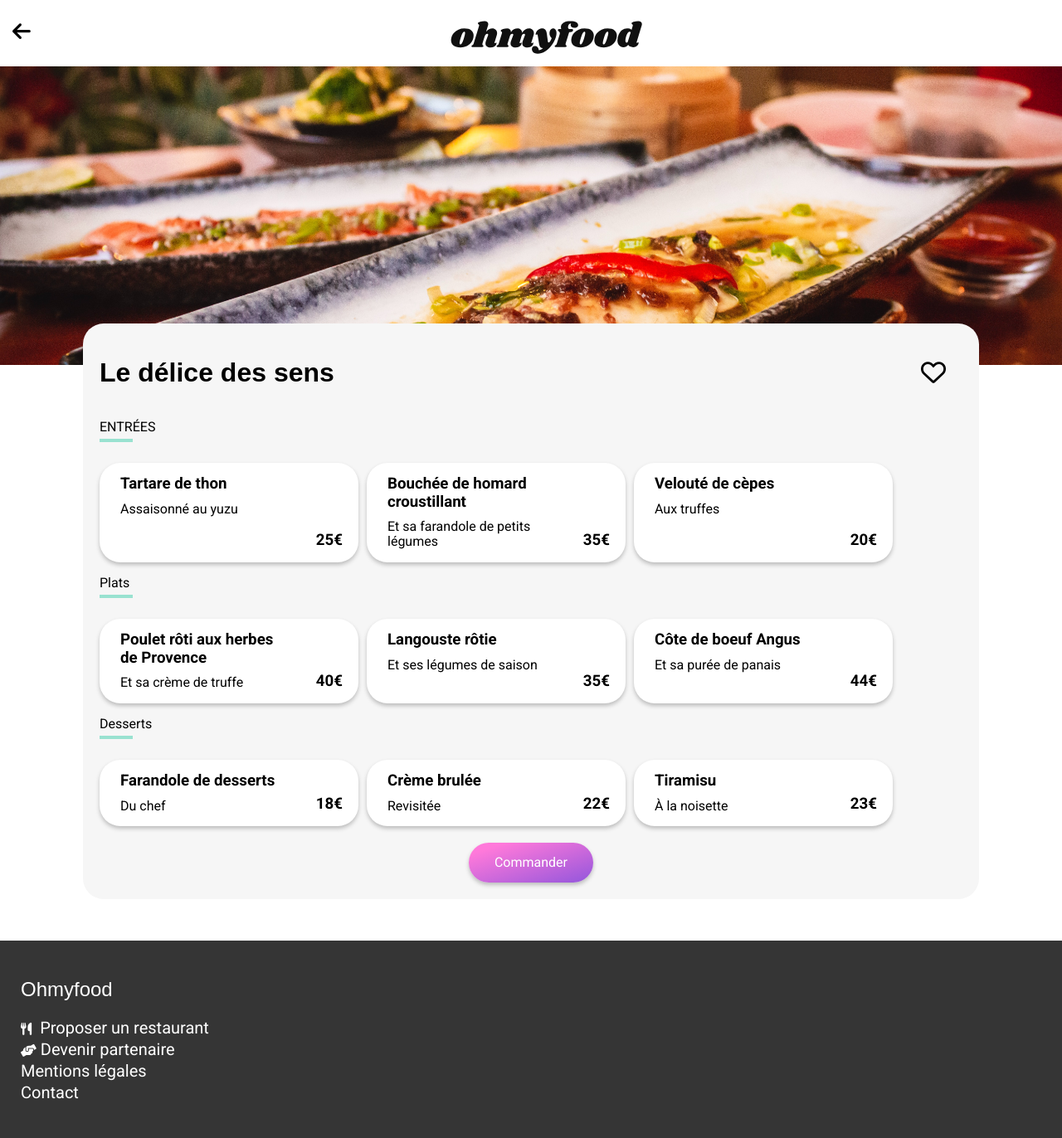
After one commit to valdruide/TristanViard_3_08032022, a PHP site: page /le-delice-des-sens.php in a window 1280 px wide. The commit adds this page. Shown: the whole page at 83% size. Run offline with PHP 8.4, Linux system fonts and the light colour scheme; some web fonts are replaced.

Commit message:
le delice des sens page

```diff
--- a/index.php
+++ b/index.php
@@ -134,6 +134,7 @@
                 </div>
 
                 <div class="card2">
+                    <a href="le-delice-des-sens.php">
                         <img src="style/img/louis-hansel-shotsoflouis-qNBGVyOCY8Q-unsplash.jpg" alt="image restaurant Le délice des sens">
                         <div class="flexbox">
                             <div class="cardTXT flexbox">
@@ -145,6 +146,7 @@
                                 <i class="fas fa-heart"></i>
                             </div>
                         </div>
+                    </a>
                 </div>
 
             </div>
--- /dev/null
+++ b/le-delice-des-sens.php
@@ -0,0 +1,158 @@
+<!DOCTYPE html>
+<html lang="fr">
+<head>
+    <meta charset="UTF-8">
+    <meta http-equiv="X-UA-Compatible" content="IE=edge">
+    <meta name="viewport" content="width=device-width, initial-scale=1.0">
+
+    <!-- Font Awesome -->
+    <link href="https://cdnjs.cloudflare.com/ajax/libs/font-awesome/6.0.0/css/all.min.css" rel="stylesheet">
+    <!-- CSS -->
+    <link rel="stylesheet" href="style/css/normalize.css">
+    <link rel="stylesheet" href="style/css/loader.css">
+    <link rel="stylesheet" href="style/css/main.css">
+    <link rel="stylesheet" href="style/css/responsive.css">
+
+    <title>Le délice des sens</title>
+</head>
+<body>
+
+    <?php include('components/header.php'); ?>
+
+
+
+    <main>
+        <div class="imageResto">
+            <img class="imgHead" src="style/img/louis-hansel-shotsoflouis-qNBGVyOCY8Q-unsplash.jpg" alt="image restaurant Le délice des sens">
+        </div>
+        <section class="sectionMenu1">
+            <div class="titre flexbox">
+                <h1>Le délice des sens</h1>
+                <div class="icoCoeur">
+                    <i class="far fa-heart"></i>
+                    <i class="fas fa-heart"></i>
+                </div>
+            </div>
+
+            <p class="subTtitle">ENTRÉES</p>
+            <div class="horizontalGreen"></div>
+            <div class="cardMenuList flexbox appear1">
+
+                <div class="card3 flexbox">
+                    <div class="card3Txt">
+                        <h3>Tartare de thon</h3>
+                        <p>Assaisonné au yuzu</p>
+                    </div>
+                    <h3 class="prix">25€</h3>
+                    <div class="cardAnim">
+                        <i class="fas fa-check-circle"></i>
+                    </div>
+                </div>
+                <div class="card3 flexbox">
+                    <div class="card3Txt">
+                        <h3>Bouchée de homard croustillant </h3>
+                        <p>Et sa farandole de petits légumes</p>
+                    </div>
+                    <h3 class="prix">35€</h3>
+                    <div class="cardAnim">
+                        <i class="fas fa-check-circle"></i>
+                    </div>
+                </div>
+                <div class="card3 flexbox">
+                    <div class="card3Txt">
+                        <h3>Velouté de cèpes</h3>
+                        <p>Aux truffes</p>
+                    </div>
+                    <h3 class="prix">20€</h3>
+                    <div class="cardAnim">
+                        <i class="fas fa-check-circle"></i>
+                    </div>
+                </div>
+            </div>
+
+            <p class="subTtitle">Plats</p>
+            <div class="horizontalGreen"></div>
+            <div class="cardMenuList flexbox appear2">
+
+                <div class="card3 flexbox">
+                    <div class="card3Txt">
+                        <h3>Poulet rôti aux herbes de Provence</h3>
+                        <p>Et sa crème de truffe</p>
+                    </div>
+                    <h3 class="prix">40€</h3>
+                    <div class="cardAnim">
+                        <i class="fas fa-check-circle"></i>
+                    </div>
+                </div>
+                <div class="card3 flexbox">
+                    <div class="card3Txt">
+                        <h3>Langouste rôtie</h3>
+                        <p>Et ses légumes de saison</p>
+                    </div>
+                    <h3 class="prix">35€</h3>
+                    <div class="cardAnim">
+                        <i class="fas fa-check-circle"></i>
+                    </div>
+                </div>
+                <div class="card3 flexbox">
+                    <div class="card3Txt">
+                        <h3>Côte de boeuf Angus</h3>
+                        <p>Et sa purée de panais</p>
+                    </div>
+                    <h3 class="prix">44€</h3>
+                    <div class="cardAnim">
+                        <i class="fas fa-check-circle"></i>
+                    </div>
+                </div>
+
+            </div>
+
+            <p class="subTtitle">Desserts</p>
+            <div class="horizontalGreen"></div>
+            <div class="cardMenuList flexbox appear3">
+
+                <div class="card3 flexbox">
+                    <div class="card3Txt">
+                        <h3>Farandole de desserts</h3>
+                        <p>Du chef</p>
+                    </div>
+                    <h3 class="prix">18€</h3>
+                    <div class="cardAnim">
+                        <i class="fas fa-check-circle"></i>
+                    </div>
+                </div>
+                <div class="card3 flexbox">
+                    <div class="card3Txt">
+                        <h3>Crème brulée</h3>
+                        <p>Revisitée</p>
+                    </div>
+                    <h3 class="prix">22€</h3>
+                    <div class="cardAnim">
+                        <i class="fas fa-check-circle"></i>
+                    </div>
+                </div>
+                <div class="card3 flexbox">
+                    <div class="card3Txt">
+                        <h3>Tiramisu</h3>
+                        <p>À la noisette</p>
+                    </div>
+                    <h3 class="prix">23€</h3>
+                    <div class="cardAnim">
+                        <i class="fas fa-check-circle"></i>
+                    </div>
+                </div>
+
+            </div>
+            <div class="commander">
+                <button class="cmdButton">Commander</button>
+            </div>
+        </section>
+
+
+
+    </main>
+
+    <?php include('components/footer.php'); ?>
+
+</body>
+</html>
```
Lines whose indentation alone changed are shown as unchanged.
